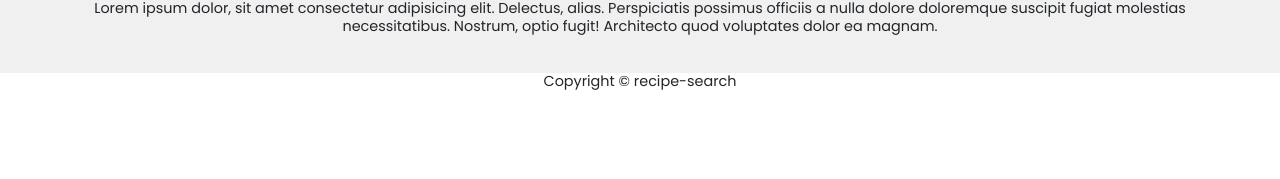
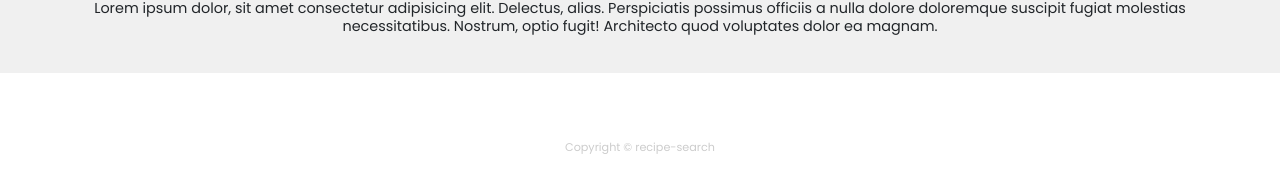
Before and after one commit to raftutak/recipe, a React (Create React App) app: page / in a window 1280 px wide. Shown: the part 876-1055 px from the top of the page. Before the commit the page ends 974 px from the top, so only its background shows below. Built offline with nearby package versions, Linux system fonts and the light colour scheme.

Commit message:
Add styling for Footer

```diff
--- a/src/App.css
+++ b/src/App.css
@@ -150,3 +150,23 @@ button:focus {
 input#main-search:focus {
   outline: none;
 }
+
+/* FOOTER */
+footer {
+  background-color: #fff;
+}
+
+footer .wrap {
+  padding: 20px;
+}
+
+footer .wrap i {
+  padding: 0 10px 15px 10px;
+  font-size: 2rem;
+  color: #cccccc;
+}
+
+footer .wrap h3 {
+  font-size: 0.7rem;
+  color: #cccccc;
+}
```
